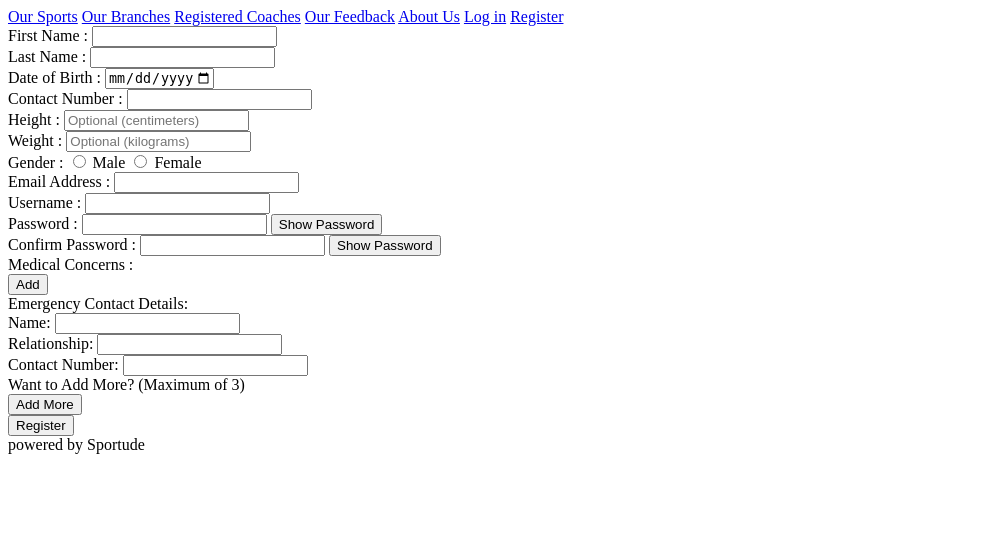
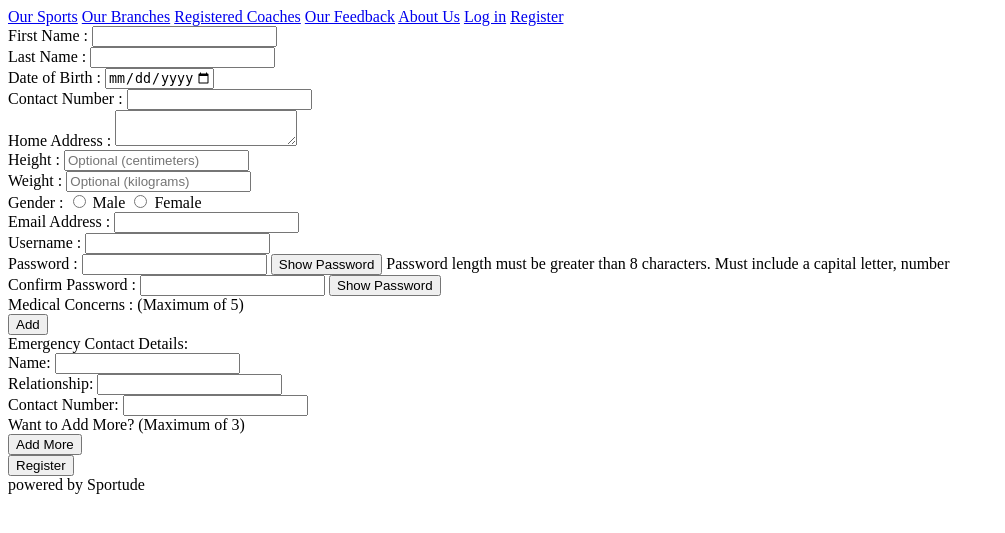
Before and after one commit to Ramith-D-Rodrigo/SCS2202_Project_CS35, a PHP site: page /src/user/user_register.php in a window 1280 px wide. Shown: the top 533 px of the page, without its empty margins (0-1005 px from the left). Run offline with PHP 8.4, Linux system fonts and the light colour scheme.

Commit message:
add some changes
password hint
medical concern info
home address field

```diff
--- a/js/user/user_register.js
+++ b/js/user/user_register.js
@@ -26,7 +26,7 @@ medicalConcernBtn.addEventListener('click',(e)=>{
         const parent = removeBtn.parentElement;
         medicalCount--;
         parent.remove();
-        if(medicalCount < 10){
+        if(medicalCount < 5){
             medicalConcernBtn.style.display = 'block';
         }
     });
@@ -35,7 +35,7 @@ medicalConcernBtn.addEventListener('click',(e)=>{
     inputDiv.appendChild(removeBtn);
 
     medicalConcernContainer.appendChild(inputDiv);
-    if(medicalCount == 10){
+    if(medicalCount == 5){
         medicalConcernBtn.style.display = 'none';
     }
 });
--- a/src/user/user_register.php
+++ b/src/user/user_register.php
@@ -17,6 +17,7 @@
             Last Name : <input type="text"> <br>
             Date of Birth : <input type="date" id ="bday"> <br>
             Contact Number : <input type="number" min="0"> <br>
+            Home Address : <textarea> </textarea><br>
             Height : <input type="number" placeholder="Optional (centimeters)" min="0"> <br>
             Weight : <input type="number" placeholder="Optional (kilograms)" min="0"> <br>
             Gender :
@@ -25,13 +26,13 @@
             Email Address : <input type="email"> <br>
             Username : <input type="text"> <br>
             <div>
-                Password : <input type="password"> <button class="togglePassword"> Show Password</button> <br>
+                Password : <input type="password"> <button class="togglePassword"> Show Password</button> Password length must be greater than 8 characters. Must include a capital letter, number<br>
             </div>
             <div>
                 Confirm Password : <input type="password"> <button class="togglePassword"> Show Password</button> <br>
             </div>
             <div id="medCon">
-                Medical Concerns :<br>
+                Medical Concerns : (Maximum of 5)<br>
                 <button id="medConbtn"> Add </button>
             </div>
             <div id="emergencyDetails">
```
